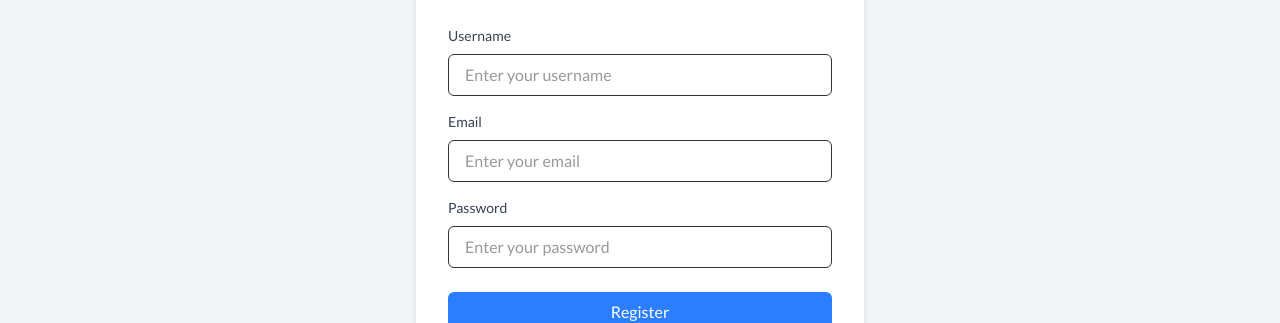
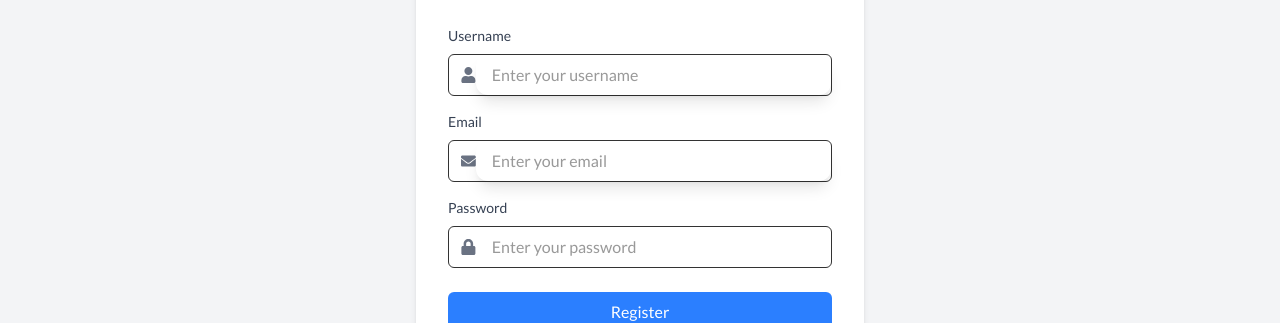
Before and after one commit to Apfirebolt/react-fast-movies, a React (Vite) app in the folder client/: page /register in a window 1280 px wide. Shown: the part 322-645 px from the top of the page. Built offline with nearby package versions, Linux system fonts and the light colour scheme.

Commit message:
feat: added icons

```diff
--- a/client/src/components/Header.tsx
+++ b/client/src/components/Header.tsx
@@ -41,7 +41,7 @@ const Header: React.FC = () => {
                   </li>
                   {user ? (
                     <>
-                      <li className="hover:text-gray-400">Welcome {user.user.email}</li>
+                      <li className="hover:text-gray-400">Welcome {user?.user?.email}</li>
                       <li className="bg-blue-500 p-2 rounded-md">
                         <Link to="/dashboard" className="hover:text-gray-400">
                           Dashboard
--- a/client/src/screens/Dashboard.tsx
+++ b/client/src/screens/Dashboard.tsx
@@ -96,7 +96,7 @@ const Dashboard: React.FC = () => {
             <img
               src={movie.poster}
               alt={movie.title}
-                className="w-full h-48 object-cover rounded-md"
+              className="w-full h-64 rounded-md"
             />
             <h2 className="text-xl font-semibold mt-2">{movie.title}</h2>
             <p className="text-gray-600">{movie.year}</p>
--- a/client/src/screens/Login.tsx
+++ b/client/src/screens/Login.tsx
@@ -1,6 +1,7 @@
 import React, { useState } from "react";
 import useAuthStore from "../stores/auth";
-import { toast } from "react-toastify";
+import { FaEnvelope, FaLock } from "react-icons/fa";
+import { motion } from "framer-motion";
 
 const Login: React.FC = () => {
   const [email, setEmail] = useState("");
@@ -9,22 +10,23 @@ const Login: React.FC = () => {
 
   const handleSubmit = (e: React.FormEvent) => {
     e.preventDefault();
-    console.log("Email:", email);
-    console.log("Password:", password);
-    // Add your login logic here
+
     login({ email, password })
       .then(() => {
         // Redirect to dashboard or home page
       })
       .catch((error) => {
         console.error("Login failed:", error.data);
-
       });
   };
 
   return (
     <div className="flex items-center justify-center min-h-screen bg-gray-100">
-      <div className="w-full max-w-md p-8 bg-white rounded shadow-md">
+      <motion.div className="w-full max-w-md p-8 bg-white rounded shadow-md"
+        initial={{ opacity: 0, scale: 0.8 }}
+        animate={{ opacity: 1, scale: 1 }}
+        exit={{ opacity: 0, scale: 0.8 }}
+        transition={{ duration: 0.3 }}>
         <h2 className="mb-6 text-2xl font-bold text-center text-gray-800">
           Login
         </h2>
@@ -36,15 +38,18 @@ const Login: React.FC = () => {
             >
               Email
             </label>
+            <div className="relative">
+              <FaEnvelope className="absolute left-3 top-1/2 transform -translate-y-1/2 text-gray-400" />
               <input
                 type="email"
                 id="email"
                 value={email}
                 onChange={(e) => setEmail(e.target.value)}
-              className="w-full px-4 py-2 border rounded-md focus:outline-none focus:ring-2 focus:ring-blue-400"
+                className="w-full pl-10 pr-4 py-2 border rounded-xl focus:outline-none focus:ring-2 focus:ring-blue-400"
                 placeholder="Enter your email"
                 required
               />
+            </div>
           </div>
           <div className="mb-6">
             <label
@@ -53,15 +58,18 @@ const Login: React.FC = () => {
             >
               Password
             </label>
+            <div className="relative">
+              <FaLock className="absolute left-3 top-1/2 transform -translate-y-1/2 text-gray-400" />
               <input
                 type="password"
                 id="password"
                 value={password}
                 onChange={(e) => setPassword(e.target.value)}
-              className="w-full px-4 py-2 border rounded-md focus:outline-none focus:ring-2 focus:ring-blue-400"
+                className="w-full pl-10 pr-4 py-2 border rounded-xl focus:outline-none focus:ring-2 focus:ring-blue-400"
                 placeholder="Enter your password"
                 required
               />
+            </div>
           </div>
           <button
             type="submit"
@@ -76,7 +84,7 @@ const Login: React.FC = () => {
             Sign up
           </a>
         </p>
-      </div>
+      </motion.div>
     </div>
   );
 };
--- a/client/src/screens/Register.tsx
+++ b/client/src/screens/Register.tsx
@@ -1,5 +1,7 @@
 import React, { useState } from "react";
+import { FaUser, FaEnvelope, FaLock } from "react-icons/fa"; // Import icons
 import useAuthStore from "../stores/auth";
+import { motion } from "framer-motion"; // Import motion for animations
 
 const Register: React.FC = () => {
   const [username, setUsername] = useState("");
@@ -10,24 +12,23 @@ const Register: React.FC = () => {
 
   const handleSubmit = (e: React.FormEvent) => {
     e.preventDefault();
-    console.log("Username:", username);
-    console.log("Email:", email);
-    console.log("Password:", password);
-    // Add your registration logic here
-    register({ name: username, email, password })
+    register({ username, email, password })
       .then(() => {
         console.log("Registration successful");
-        // Redirect to login page or show success message
       })
       .catch((error) => {
         console.error("Registration failed:", error);
-        // Handle registration error (e.g., show error message)
       });
   };
 
   return (
     <div className="flex items-center justify-center min-h-screen bg-gray-100">
-      <div className="w-full max-w-md p-8 bg-white rounded shadow-md">
+      <motion.div className="w-full max-w-md p-8 bg-white rounded shadow-md"
+        initial={{ opacity: 0, x: -100 }}
+        animate={{ opacity: 1, x: 0 }}
+        exit={{ opacity: 0, x: -100 }}
+        transition={{ duration: 0.3 }}
+      >
         <h2 className="mb-6 text-2xl font-bold text-center text-gray-800">
           Register
         </h2>
@@ -39,15 +40,18 @@ const Register: React.FC = () => {
         >
           Username
         </label>
+        <div className="flex items-center border rounded-md">
+          <FaUser className="ml-3 text-gray-500" />
           <input
             type="text"
             id="username"
             value={username}
             onChange={(e) => setUsername(e.target.value)}
-              className="w-full px-4 py-2 border rounded-md focus:outline-none focus:ring-2 focus:ring-blue-400"
+            className="w-full px-4 py-2 shadow-lg rounded-xl focus:outline-none"
             placeholder="Enter your username"
             required
           />
+        </div>
           </div>
           <div className="mb-4">
         <label
@@ -56,15 +60,18 @@ const Register: React.FC = () => {
         >
           Email
         </label>
+        <div className="flex items-center border rounded-md">
+          <FaEnvelope className="ml-3 text-gray-500" />
           <input
             type="email"
             id="email"
             value={email}
             onChange={(e) => setEmail(e.target.value)}
-              className="w-full px-4 py-2 border rounded-md focus:outline-none focus:ring-2 focus:ring-blue-400"
+            className="w-full px-4 py-2 shadow-lg rounded-xl focus:outline-none"
             placeholder="Enter your email"
             required
           />
+        </div>
           </div>
           <div className="mb-6">
         <label
@@ -73,15 +80,18 @@ const Register: React.FC = () => {
         >
           Password
         </label>
+        <div className="flex items-center border rounded-md">
+          <FaLock className="ml-3 text-gray-500" />
           <input
             type="password"
             id="password"
             value={password}
             onChange={(e) => setPassword(e.target.value)}
-              className="w-full px-4 py-2 border rounded-md focus:outline-none focus:ring-2 focus:ring-blue-400"
+            className="w-full px-4 py-2 focus:outline-none"
             placeholder="Enter your password"
             required
           />
+        </div>
           </div>
           <button
         type="submit"
@@ -96,7 +106,7 @@ const Register: React.FC = () => {
         Login
           </a>
         </p>
-      </div>
+      </motion.div>
     </div>
   );
 };
--- a/client/src/stores/auth.ts
+++ b/client/src/stores/auth.ts
@@ -16,7 +16,7 @@ interface AuthState {
   login: (userData: { email: string; password: string }) => Promise<void>;
   logout: () => void;
   register: (userData: {
-    name: string;
+    username: string;
     email: string;
     password: string;
   }) => Promise<void>;
```
Lines whose indentation alone changed are shown as unchanged.
